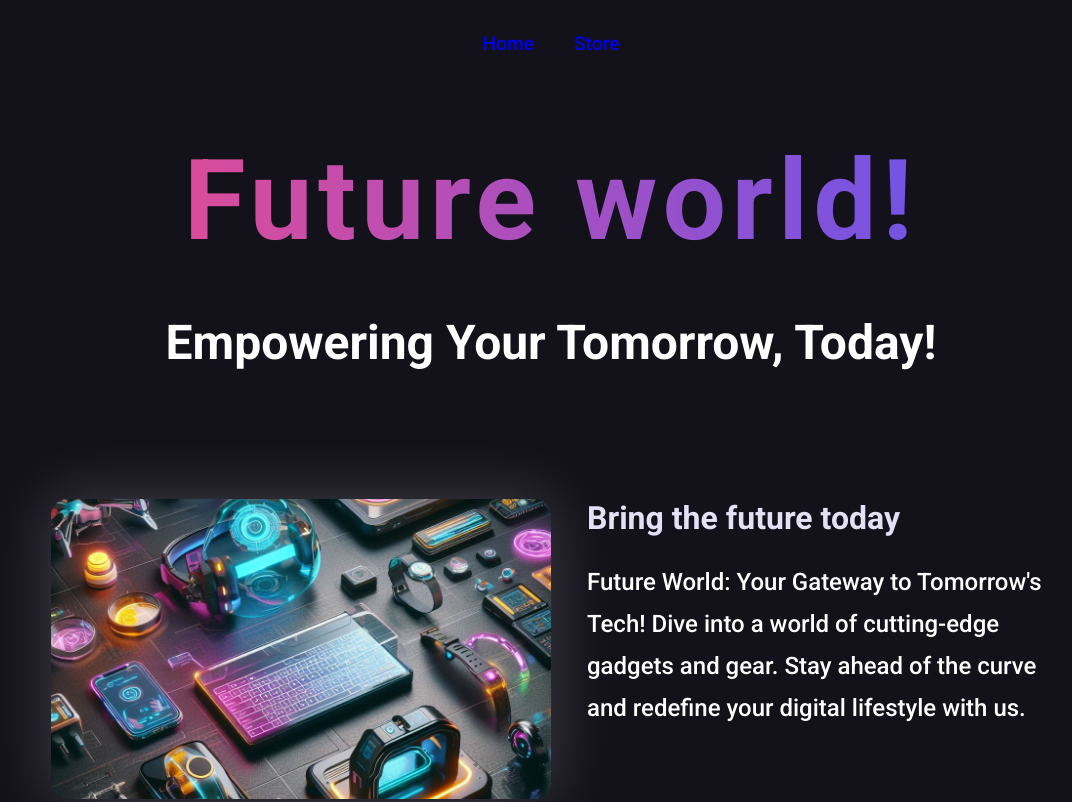
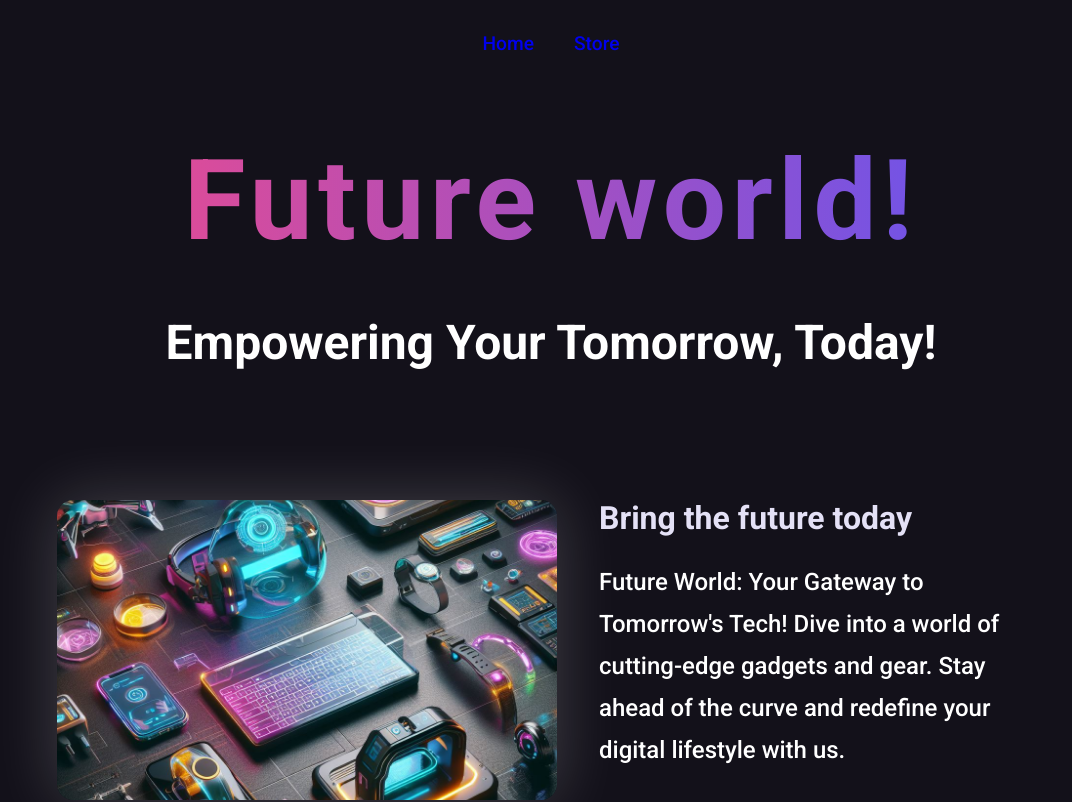
Before and after one commit to CristianMontoya98/Next14, a Next.js app: page / in a window 1280 px wide. Shown: the top 802 px of the page, without its empty margins (89-1161 px from the left). Built offline with nearby package versions, Linux system fonts and the light colour scheme.

Commit message:
feat(description):Implementing conditional styles

```diff
--- a/src/app/components/home/Description/Description.tsx
+++ b/src/app/components/home/Description/Description.tsx
@@ -1,18 +1,38 @@
+'use client';
+import Image from 'next/image';
+import classNames from 'classnames/bind';
+import { useState } from 'react';
 import styles from './description.module.scss';
-import Image from 'next/image';
 import { placeholderImage } from './placeholderImg';
+
+const placeholderImg = placeholderImage;
 export const Description = () => {
+	const [hasBorder, setBorder] = useState(false);
+
+	const handleClick = () => setBorder(!hasBorder);
+
+	const cx = classNames.bind(styles);
+
+	const buttonStyles = cx('Description__button', {
+		'Description__button--border': hasBorder,
+	});
+
 	return (
 		<section className={styles.Description}>
+			<button
+				onClick={handleClick}
+				className={buttonStyles}
+			>
 				<div className={styles.Description__imageContainer}>
 					<Image
 						src='/images/description.jpeg'
 						alt='products marketplace'
 						fill
 						placeholder='blur'
-					blurDataURL={placeholderImage}
+						blurDataURL={placeholderImg}
 					/>
 				</div>
+			</button>
 			<div className={styles.Description__text}>
 				<h2>Bring the future today</h2>
 				<p>
```
Lines whose indentation alone changed are shown as unchanged.
